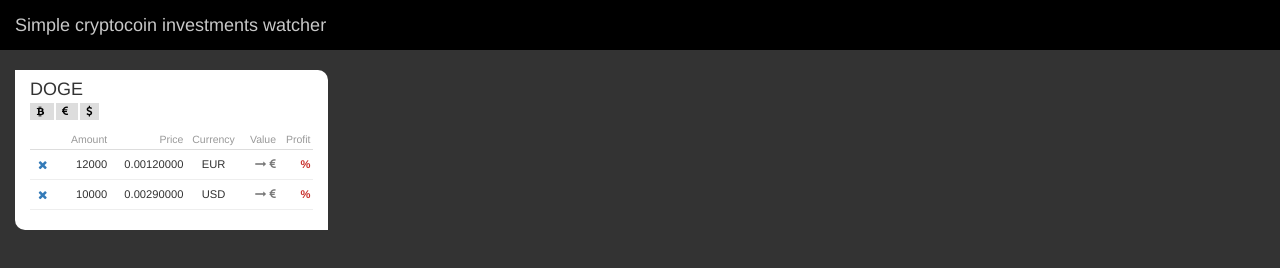
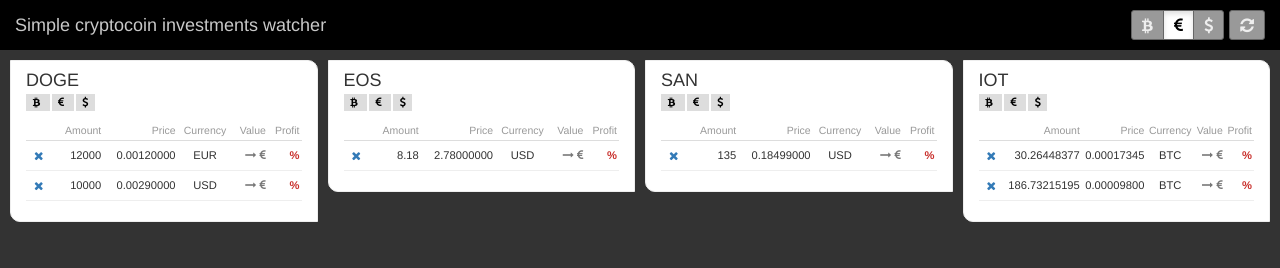
Before and after one commit to tamarokun/cryptocoin-watcher, a website: page index.html in a window 1280 px wide. Drawn offline with nearby package versions, Linux system fonts and the light colour scheme; some packages are replaced by stand-ins of ours; no server answers.

Commit message:
more demo trades, top buttons for changing final currency view

```diff
--- a/app/app.js
+++ b/app/app.js
@@ -8,15 +8,18 @@ app.run(['$rootScope', '$http', function($rootScope, $http)
 {
     var $s = $rootScope,
         apiLink = 'https://min-api.cryptocompare.com/data/pricemulti',
-        cryptoCodes = ['BTC', 'EUR', 'USD', 'ETH', 'DOGE', 'DASH'];
+        cryptoCodes = ['BTC', 'EUR', 'USD', 'ETH', 'DOGE', 'DASH', 'EOS', 'IOT', 'SAN'];
 
 
     angular.extend($s, {
 
+        changeCurrency: changeCurrency,
+
+
         exchangeRates: {},
         displayCodes: ['BTC', 'EUR', 'USD'],
-        finalCurrency: 'BTC',
-        finalCurrencyPrecision: 5,
+        finalCurrency: 'EUR',
+        finalCurrencyPrecision: 1,
 
         items: {
             'DOGE': {
@@ -34,11 +37,49 @@ app.run(['$rootScope', '$http', function($rootScope, $http)
                         currency: 'USD',
                         exchange: 'Poloniex'
                     }
+                ]
+            },
 
+            'EOS': {
+                trades: [
+                    {
+                        amount: 8.18,
+                        price: 2.78,
+                        currency: 'USD',
+                        exchange: 'Bitfinex'
+                    }
+                ]
+            },
+
+            'SAN': {
+                trades: [
+                    {
+                        amount: 135,
+                        price: 0.18499,
+                        currency: 'USD',
+                        exchange: 'Bitfinex'
+                    }
+                ]
+            },
+
+            'IOT': {
+                trades: [
+                    {
+                        amount: 30.26448377,
+                        price: 0.00017345,
+                        currency: 'BTC',
+                        exchange: 'Bitfinex'
+                    },
+
+                    {
+                        amount: 186.73215195,
+                        price: 0.000098,
+                        currency: 'BTC',
+                        exchange: 'Bitfinex'
+                    }
                 ]
             }
         }
-
     });
 
 
@@ -61,7 +102,7 @@ app.run(['$rootScope', '$http', function($rootScope, $http)
 
                         angular.forEach(data, function(price, currency) {
                             // FIXME verify existence of desired final currency in exchange list
-                            tradeData.$$tradeValue.old[currency] = tradeData.amount * tradeData.price * $s.exchangeRates[tradeData.currency][$s.finalCurrency];
+                            tradeData.$$tradeValue.old[currency] = tradeData.amount * tradeData.price * $s.exchangeRates[tradeData.currency][currency];
                             tradeData.$$tradeValue.current[currency] = tradeData.amount * price;
                         });
                     });
@@ -74,6 +115,20 @@ app.run(['$rootScope', '$http', function($rootScope, $http)
 
 
 //    function add
+
+
+    function changeCurrency(currency, e)
+    {
+        $s.finalCurrency = currency;
+        switch (currency) {
+            case 'BTC':
+                $s.finalCurrencyPrecision = 5;
+                break;
+            default:
+                $s.finalCurrencyPrecision = 1;
+        }
+        e.preventDefault();
+    }
 
 }]);
 
--- a/index.html
+++ b/index.html
@@ -17,19 +17,30 @@
 </head>
 <body class="dark">
 
-<nav class="navbar navbar-default">
+<nav class="navbar navbar-default navbar-fixed-top">
     <div class="container-fluid">
-
         <div class="navbar-header">
             <a class="navbar-brand" href="#">Simple cryptocoin investments watcher</a>
+        </div>
+
+        <div class="extra-buttons">
+            <button type="button" class="btn btn-sm pull-right" ng-class="{'fa-spin': realoadingRates}" ng-click="reloadRates($event)"><i class="fa fa-refresh fa-lg"></i></button>
+
+            <div class="btn-group btn-group-sm">
+                <button type="button" class="btn" ng-class="{'active': finalCurrency === 'BTC'}" ng-click="changeCurrency('BTC', $event)"><i class="fa fa-bitcoin fa-lg"></i></button>
+                <button type="button" class="btn" ng-class="{'active': finalCurrency === 'EUR'}" ng-click="changeCurrency('EUR', $event)"><i class="fa fa-euro fa-lg"></i></button>
+                <button type="button" class="btn" ng-class="{'active': finalCurrency === 'USD'}" ng-click="changeCurrency('USD', $event)"><i class="fa fa-usd fa-lg"></i></button>
+            </div>
+
         </div>
     </div>
 </nav>
 
 <div class="container-fluid">
     <div class="row">
+        <div class="col-xs-12 col-sm-6 col-md-4 col-lg-3 coinblock" ng-repeat="(coinCode, coinData) in items">
+            <div class="row content">
                 <div class="col-xs-12">
-            <div class="col-xs-12 col-sm-6 col-md-4 col-lg-3 coinblock" ng-repeat="(coinCode, coinData) in items">
                     <h4>{{ coinCode }}
                         <br>
                         <span class="price-block">
@@ -54,11 +65,12 @@
                             <td class="text-right">{{ trade.amount }}</td>
                             <td class="text-right">{{ trade.price | number : 8 }}</td>
                             <td class="text-center">{{ trade.currency }}</td>
-                        <td class="text-right"><span class="text-muted">{{ trade.$$tradeValue.old[finalCurrency] | number : finalCurrencyPrecision }} <i class="fa fa-long-arrow-right"></i> {{ trade.$$tradeValue.current[finalCurrency] | number : finalCurrencyPrecision }} <i class="fa fa-eur"></i></span></td>
+                            <td class="text-right"><span class="text-muted">{{ trade.$$tradeValue.old[finalCurrency] | number : finalCurrencyPrecision }} <i class="fa fa-long-arrow-right"></i> {{ trade.$$tradeValue.current[finalCurrency] | number : finalCurrencyPrecision }} <i class="fa" ng-class="{'fa-euro': finalCurrency === 'EUR', 'fa-bitcoin': finalCurrency === 'BTC', 'fa-usd': finalCurrency === 'USD'}"></i></span></td>
                             <td class="profit text-right" ng-class="[coinData.$$currentPrice[trade.currency] / trade.price - 1 > 0 ? 'text-success' : 'text-danger']">{{ (coinData.$$currentPrice[trade.currency] / trade.price * 100 - 100 | number : 1) + '%' }}</td>
                         </tr>
                         </tbody>
                     </table>
+                </div>
             </div>
         </div>
     </div>
--- a/src/app.less
+++ b/src/app.less
@@ -12,6 +12,10 @@ h4 .price-block {
 
 
 body {
+
+    padding-top: 60px;
+    padding-left: 5px;
+    padding-right: 5px;
 
     &.dark {
         background: #333;
@@ -32,12 +36,48 @@ body {
             color: rgb(200, 200, 200);
         }
     }
+
+    .extra-buttons {
+        float: right;
+        display: inline-block;
+        padding-top: 10px;
+
+        > .btn {
+            margin-left: 5px;
+        }
+
+        .btn {
+
+            &, &:focus {
+                background: #999;
+                border-color: #666;
+                color: #EEE;
+                outline: none;
+            }
+
+            &:hover {
+                background: #AAA;
+                color: #FFF;
+            }
+
+            &.active {
+                color: #000;
+                background: #FFF;
+            }
+        }
+
+    }
 }
 
 
 .coinblock {
-    border: 1px solid #EEE;
-    border-radius: 0 10px;
+    .row.content {
+        border: 1px solid #EEE;
+        border-radius: 0 10px;
+        margin-left: -10px;
+        margin-right: -10px;
+    }
+
 
     table thead tr th {
         font-size: 0.75em;
@@ -61,7 +101,10 @@ body {
 
     body.dark & {
         border: 0;
-        background: white;
+
+        .row.content {
+            background: white;
+        }
     }
 
 }
```
Also changed, not shown: app/app.css. Lines whose indentation alone changed are shown as unchanged.
